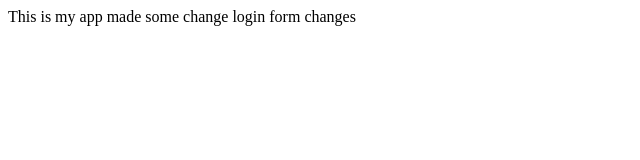
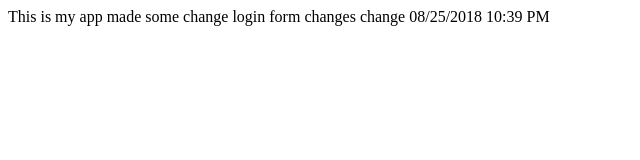
Before and after one commit to lrajareddy09/myappsample, a plain HTML site: page index.html in a window 1280 px wide. Shown: the whole page, without its empty margins (0-640 px from the left). Drawn offline with Linux system fonts and the light colour scheme.

Commit message:
test git jenkins integration

```diff
--- a/index.html
+++ b/index.html
@@ -6,5 +6,6 @@
 		This is my app
 		made some change
 		login form changes
+		change 08/25/2018 10:39 PM
 	</body>
 </html>
```
